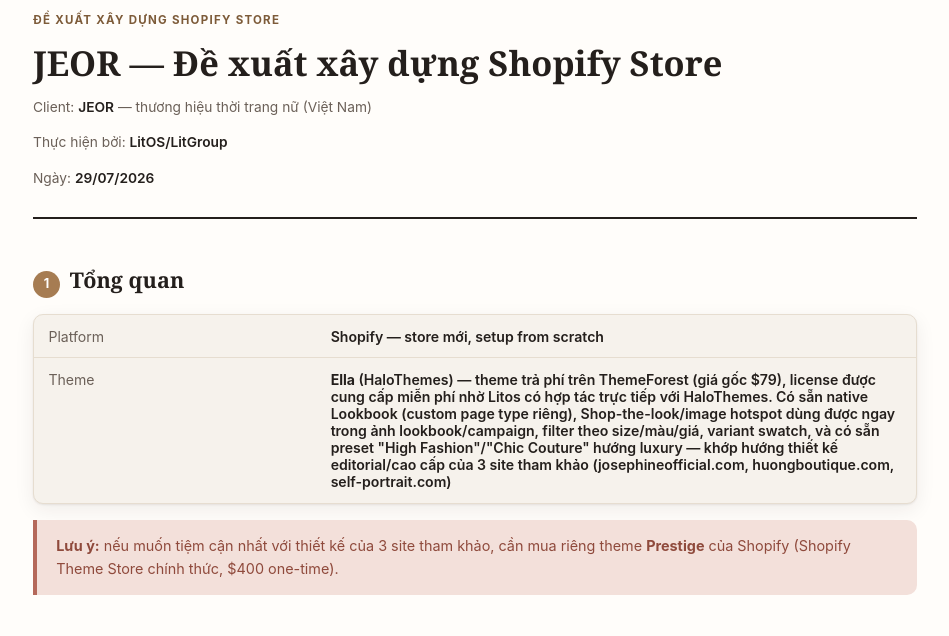
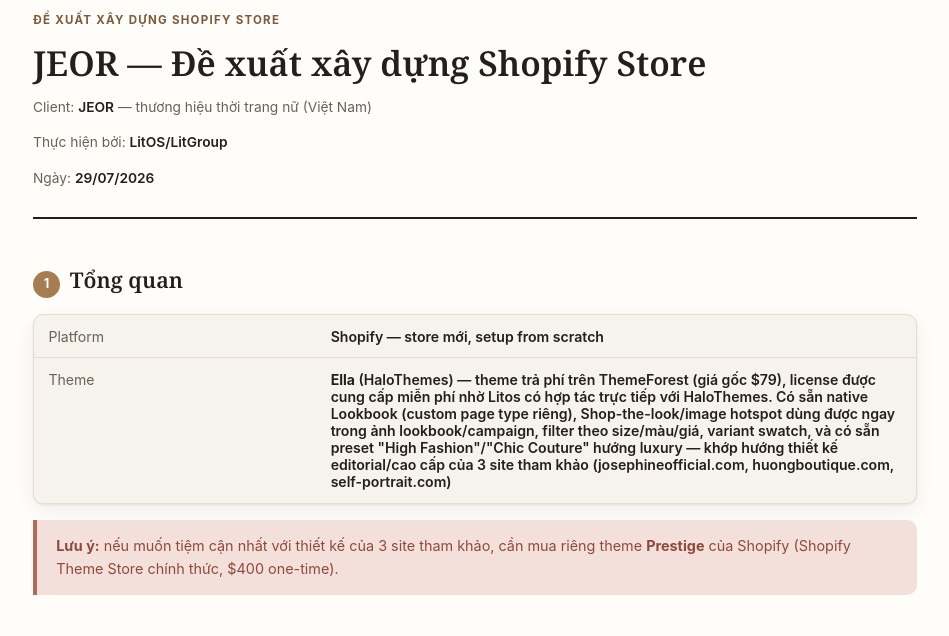
Before and after one commit to mason-litos/proposal-host, a plain HTML site: page jeor/index.html in a window 1280 px wide. Shown: the part 96-732 px from the top of the page, without its empty margins (165-1114 px from the left). Drawn offline with Linux system fonts and the light colour scheme.

Commit message:
build: update font jeor

```diff
--- a/jeor/index.html
+++ b/jeor/index.html
@@ -1,4 +1,7 @@
 <title>JEOR — Đề xuất xây dựng Shopify Store</title>
+<link rel="preconnect" href="https://fonts.googleapis.com">
+<link rel="preconnect" href="https://fonts.gstatic.com" crossorigin>
+<link href="https://fonts.googleapis.com/css2?family=Noto+Serif:wght@400;600;700&display=swap" rel="stylesheet">
 <style>
   :root {
     --paper: #fffdfa;
@@ -16,7 +19,7 @@
     --cta-ink: #8f4a3c;
 
     --shadow: 0 1px 2px rgba(36,31,28,0.08), 0 6px 20px rgba(36,31,28,0.07);
-    --font-display: Georgia, "Times New Roman", "Noto Serif", serif;
+    --font-display: "Noto Serif", Georgia, "Times New Roman", serif;
     --font-body: -apple-system, BlinkMacSystemFont, "Segoe UI", ui-sans-serif, Helvetica, Arial, sans-serif;
   }
 
```
